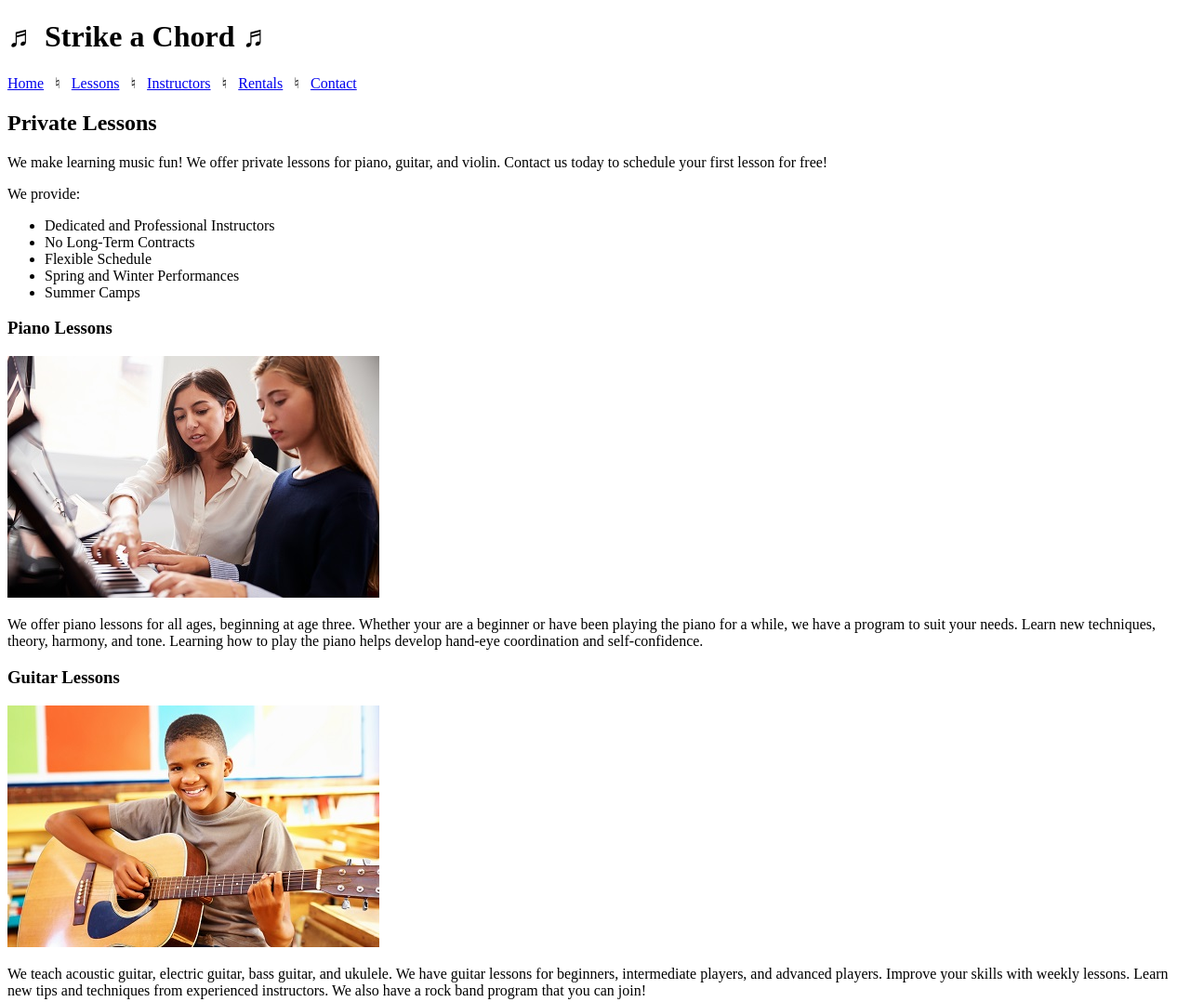
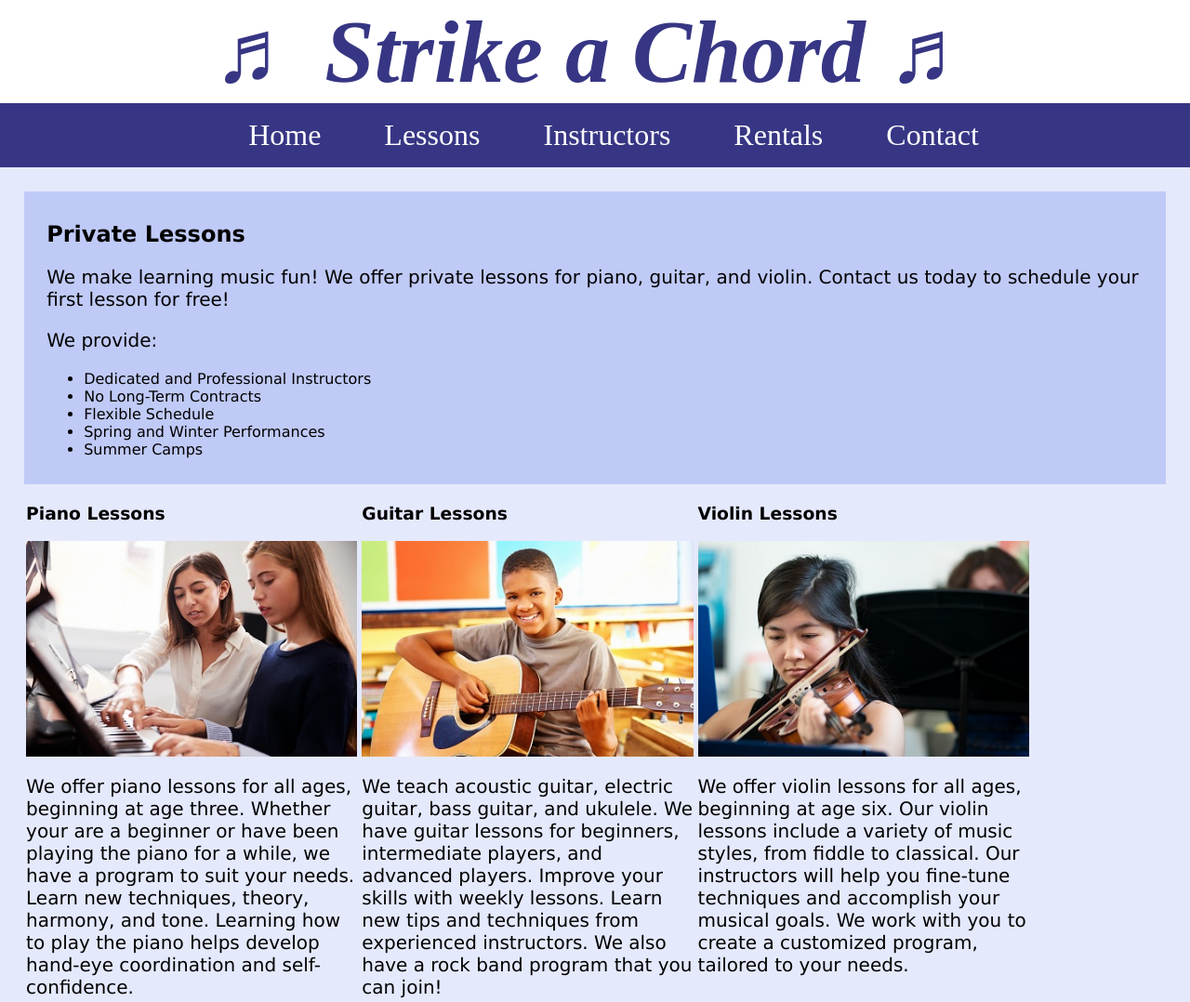
Before and after one commit to Anjay-H/Lab1, a plain HTML site: page apply/music/lessons.html in a window 1280 px wide. Shown: the top 1078 px of the page at 93% size. Drawn offline with Linux system fonts and the light colour scheme.

Commit message:
complete ch4 lab1

```diff
--- /dev/null
+++ b/apply/music/css/styles.css
@@ -0,0 +1,109 @@
+/*
+Author: Anjay Harripersad
+Date: October 7 2025
+File Name: styles.css
+*/
+
+/* CSS Reset */
+body, header, nav, main, footer, img, h1 {
+    margin: 0;
+    padding: 0;
+    border: 0;
+}
+
+/* Style rule for images */
+img {
+    max-width: 100%;
+    display: block;
+}
+
+/* Style rules for header content */
+header {
+    text-align: center;
+    font-size: 3em;
+    color: #373684;
+}
+
+header h1 {
+    font-style: italic;
+}
+
+/* Style rules for navigation area */
+nav {
+    background-color: #373684;
+}
+
+nav ul {
+    list-style-type: none;
+    margin: 0;
+    text-align: center;
+}
+
+nav li {
+    display: inline-block;
+    font-size: 2em;
+}
+
+nav li a {
+    display: block;
+    color: #fff;
+    text-align: center;
+    padding: 0.5em 1em;
+    text-decoration: none;
+}
+
+/* Style rules for main content */
+main {
+    padding: 2%;
+    background-color: #e5e9fc;
+    overflow: auto;
+    font-family: Verdana, Arial, sans-serif;
+}
+
+main p{
+    font-size: 1.25em;
+}
+
+.action {
+    font-size: 1.75em;
+    color: #373684;
+    font-weight: bold;
+}
+
+#piano, #guitar, #violin {
+    width: 29%;
+    float: left;
+    margin: 0.2%;
+}
+
+#info {
+    clear: left;
+    background-color: #c0caf7;
+    padding: 1% 2%;
+}
+
+#contact {
+    text-align: center;
+}
+
+#contact a {
+    color: #4645a8;
+    text-decoration: none;
+    font-weight: bold;
+}
+
+.map {
+    border: 5px solid #373684;
+}
+
+/* Style rules for footer content */
+footer {
+    text-align: center;
+    font-size: 0.65em;
+    clear: left;
+}
+
+footer a {
+    color: #4645a8;
+    text-decoration: none;
+}
--- a/apply/music/lessons.html
+++ b/apply/music/lessons.html
@@ -2,22 +2,25 @@
 <!--
     Student Name: Anjay Harripersad
     File name: lessons.html
-    Date: September 25, 2024
+    Date: September 25, 2025
 -->
 <html lang="en">
 <head>
     <title>Strike a Chord: Lessons</title>
     <meta charset="utf-8">
+    <link rel="stylesheet" href="css/styles.css">
 <body>
     <header>
         <h1>&#9836; Strike a Chord &#9836;</h1>
     </header>
     <nav>
-        <p><a href="index.html">Home</a> &nbsp; &#9838; &nbsp;
-        <a href="lessons.html">Lessons</a> &nbsp; &#9838; &nbsp;
-        <a href="instructors.html">Instructors</a> &nbsp; &#9838; &nbsp;
-        <a href="rentals.html">Rentals</a> &nbsp; &#9838; &nbsp;
-        <a href="contact.html">Contact</a></p>
+        <ul>
+            <li><a href="index.html">Home</a></li>
+            <li><a href="lessons.html">Lessons</a></li>
+            <li><a href="instructors.html">Instructors</a></li>
+            <li><a href="rentals.html">Rentals</a></li>
+            <li><a href="contact.html">Contact</a></li>
+        </ul>
     </nav>
     <main>
         <div id="info">
@@ -34,17 +37,17 @@
         </div>
         <div id="piano">
             <h3>Piano Lessons</h3>
-            <img src="images/piano-lesson.jpg" alt="piano teacher and student sitting at a piano" height="260" width="400">
+            <img src="images/piano-lesson.jpg" alt="piano teacher and student sitting at a piano">
             <p>We offer piano lessons for all ages, beginning at age three. Whether your are a beginner or have been playing the piano for a while, we have a program to suit your needs. Learn new techniques, theory, harmony, and tone. Learning how to play the piano helps develop hand-eye coordination and self-confidence.</p>
         </div>
         <div id="guitar">
             <h3>Guitar Lessons</h3>
-            <img src="images/child-guitar.jpg" alt="child with a smile holding a guitar" height="260" width="400">
+            <img src="images/child-guitar.jpg" alt="child with a smile holding a guitar">
             <p>We teach acoustic guitar, electric guitar, bass guitar, and ukulele. We have guitar lessons for beginners, intermediate players, and advanced players. Improve your skills with weekly lessons. Learn new tips and techniques from experienced instructors. We also have a rock band program that you can join!</p>
         </div>
         <div id="violin">
             <h3>Violin Lessons</h3>
-            <img src="images/woman-violin.jpg" alt="woman playing the violin" height="260" width="400">
+            <img src="images/woman-violin.jpg" alt="woman playing the violin">
             <p>We offer violin lessons for all ages, beginning at age six. Our violin lessons include a variety of music styles, from fiddle to classical. Our instructors will help you fine-tune techniques and accomplish your musical goals. We work with you to create a customized program, tailored to your needs.</p>
         </div>
         <!-- Use the main area to add the main content to the webpage -->
```
Also changed, not shown: apply/music/contact.html (+10 -7 lines), apply/music/index.html (+13 -7 lines), apply/music/template.html (+9 -6 lines), apply/music/images/music-notes.png (added), 2 other files.
